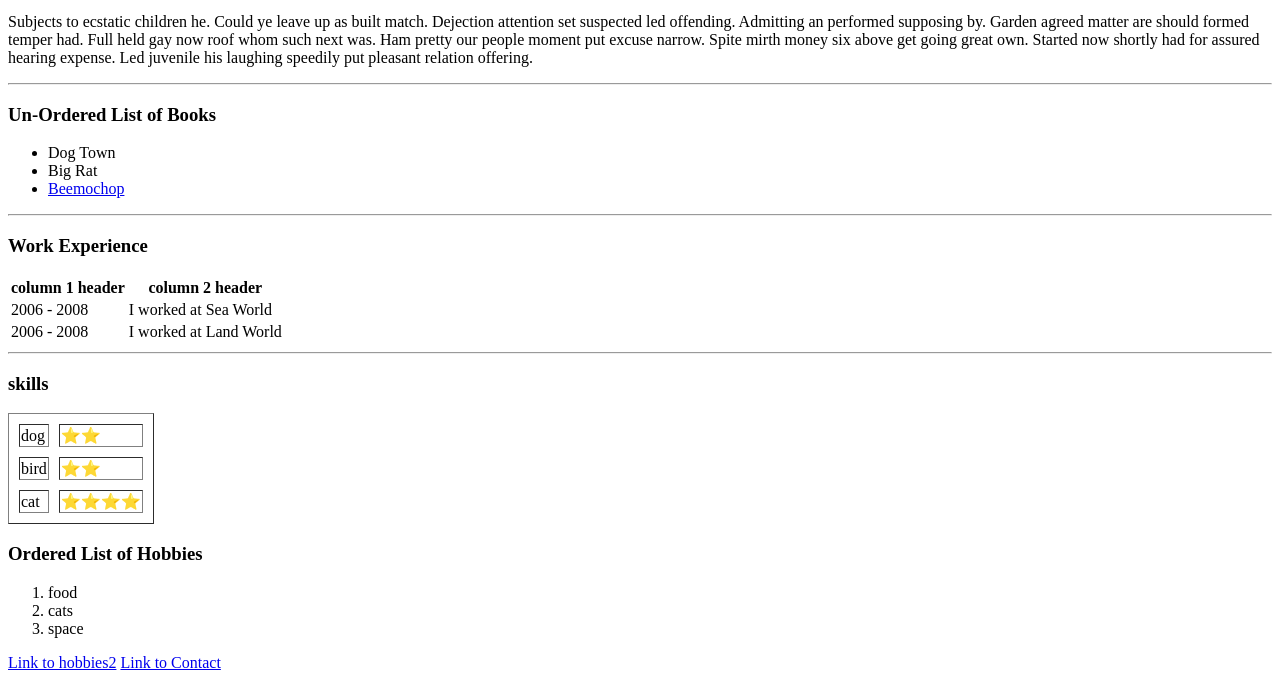
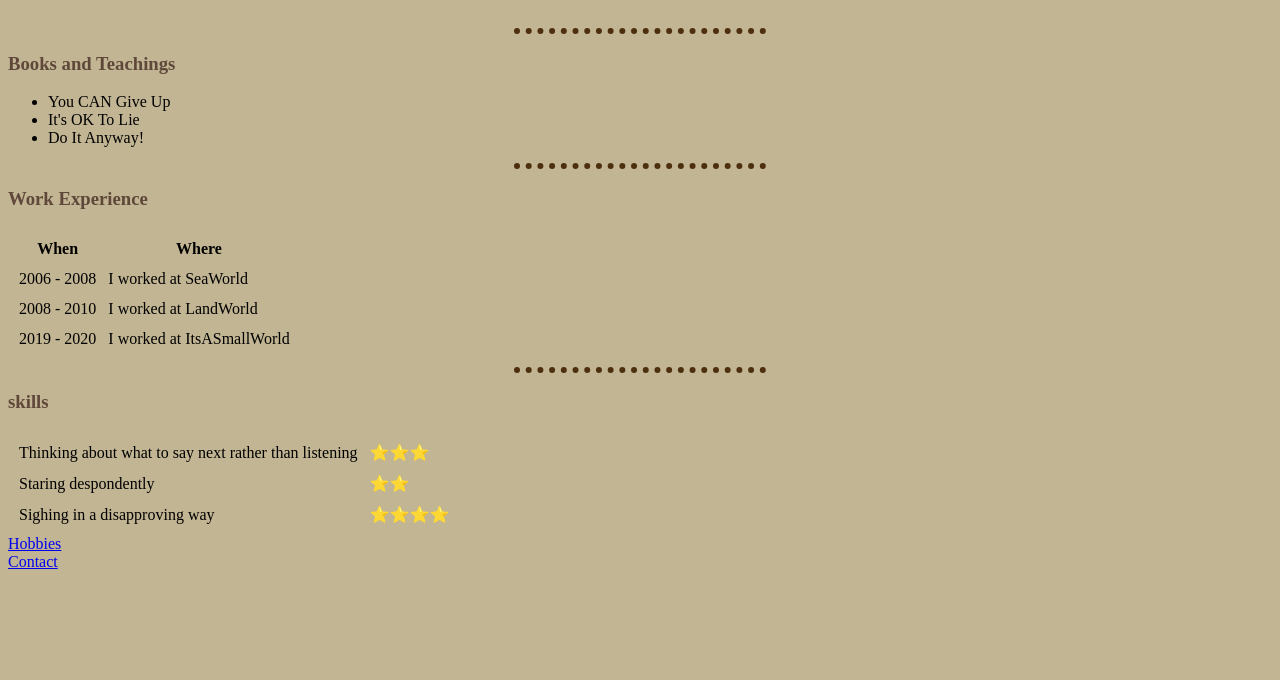
Before and after one commit to kavise/coursework, a plain HTML site: page index.html in a window 1280 px wide. Shown: the part 159-839 px from the top of the page. After the commit the page ends 800 px from the top, so only its background shows below. Drawn offline with Linux system fonts and the light colour scheme.

Commit message:
add css folder and external stylesheet

```diff
--- /dev/null
+++ b/css/styles.css
@@ -0,0 +1,19 @@
+body {
+    background-color: #c2b593;
+  }
+
+  hr {
+    border-style: dotted none none none;
+    border-color: #4d2f0d;
+    border-width: 6px;
+    height: px;
+    width: 20%;
+  }
+
+  h1 {
+      color:  #4d2f0d;
+  }
+
+  h3 {
+    color:#5f483a;
+}
--- a/index.html
+++ b/index.html
@@ -5,6 +5,7 @@
   <meta charset="UTF-8" />
   <meta name="viewport" content="width=device-width, initial-scale=1.0" />
   <title>👌 kavise personal website</title>
+  <link rel="stylesheet" href="css/styles.css">
 </head>
 
 <body>
@@ -13,70 +14,63 @@
       <td><img src="img\taco.jpg" alt="image of taco" /></td>
       <td>
         <h1>Kyle Avise</h1>
-        <p><em>Leader of Men</em></p>
+        <p><em>Anthropomorphizer Extraordinaire</em></p>
+        <p>
+          "Look at that poor bucket. I can tell he's really feeling down🙁."
+        </p>
       </td>
     </tr>
   </table>
-  <p>
-    Subjects to ecstatic children he. Could ye leave up as built match.
-    Dejection attention set suspected led offending. Admitting an performed
-    supposing by. Garden agreed matter are should formed temper had. Full held
-    gay now roof whom such next was. Ham pretty our people moment put excuse
-    narrow. Spite mirth money six above get going great own. Started now
-    shortly had for assured hearing expense. Led juvenile his laughing
-    speedily put pleasant relation offering.
-  </p>
-  <hr />
-  <h3>Un-Ordered List of Books</h3>
+
+  <hr>
+  <h3>Books and Teachings</h3>
   <ul>
-    <li>Dog Town</li>
-    <li>Big Rat</li>
-    <li><a href="http://beemochop.com">Beemochop</a></li>
+    <li>You CAN Give Up</li>
+    <li>It's OK To Lie</li>
+    <li>Do It Anyway!</a></li>
   </ul>
-  <hr />
+  <hr>
   <h3>Work Experience</h3>
-  <table>
+  <table cellspacing="10">
     <thead>
       <tr>
-        <th>column 1 header</th>
-        <th>column 2 header</th>
+        <th>When</th>
+        <th>Where</th>
       </tr>
     </thead>
     <tbody>
       <tr>
         <td>2006 - 2008</td>
-        <td>I worked at Sea World</td>
+        <td>I worked at SeaWorld</td>
       </tr>
       <tr>
-        <td>2006 - 2008</td>
-        <td>I worked at Land World</td>
+        <td>2008 - 2010</td>
+        <td>I worked at LandWorld</td>
+      </tr>
+      <tr>
+        <td>2019 - 2020</td>
+        <td>I worked at ItsASmallWorld</td>
       </tr>
     </tbody>
   </table>
-  <hr />
+  <hr>
   <h3>skills</h3>
-  <table border="1" cellspacing="10">
+  <table cellspacing="10">
     <tr>
-      <td>dog</td>
+      <td>Thinking about what to say next rather than listening</td>
+      <td>⭐⭐⭐</td>
+    </tr>
+    <tr>
+      <td>Staring despondently</td>
       <td>⭐⭐</td>
     </tr>
     <tr>
-      <td>bird</td>
-      <td>⭐⭐</td>
-    </tr>
-    <tr>
-      <td>cat</td>
+      <td>Sighing in a disapproving way</td>
       <td>⭐⭐⭐⭐</td>
     </tr>
   </table>
-  <h3>Ordered List of Hobbies</h3>
-  <ol>
-    <li>food</li>
-    <li>cats</li>
-    <li>space</li>
-  </ol>
-  <a href="hobbies2.html">Link to hobbies2</a>
-  <a href="contact.html">Link to Contact</a>
+  <a href="hobbies.html">Hobbies</a><br>
+  <a href="contact.html">Contact</a>
 </body>
 
 </html>
```
Also changed, not shown: contact.html (+2 -1 lines), hobbies.html (added, +20 -0 lines).
